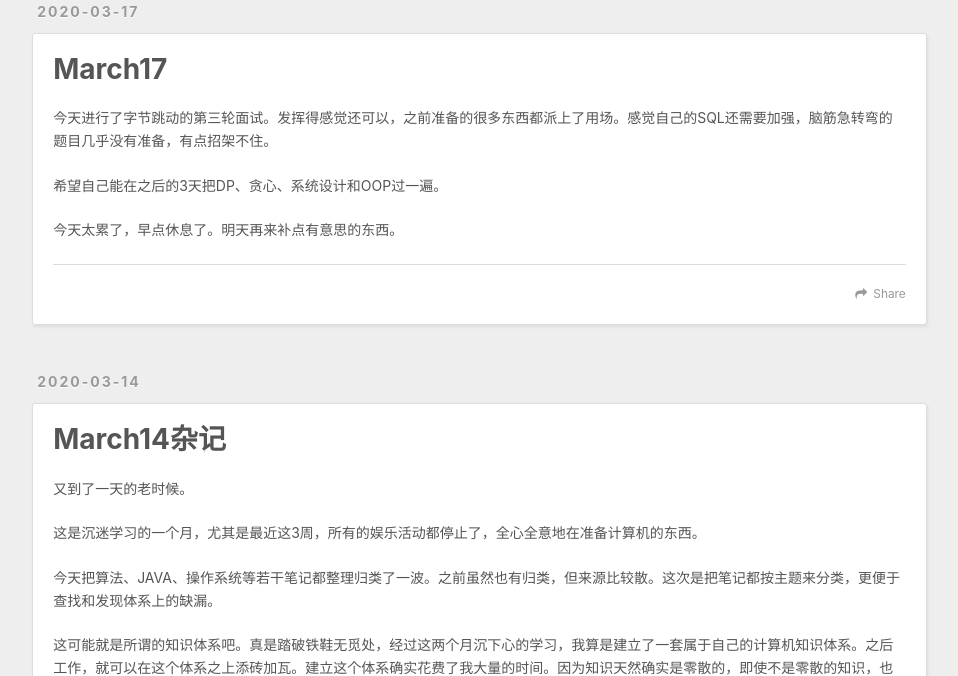
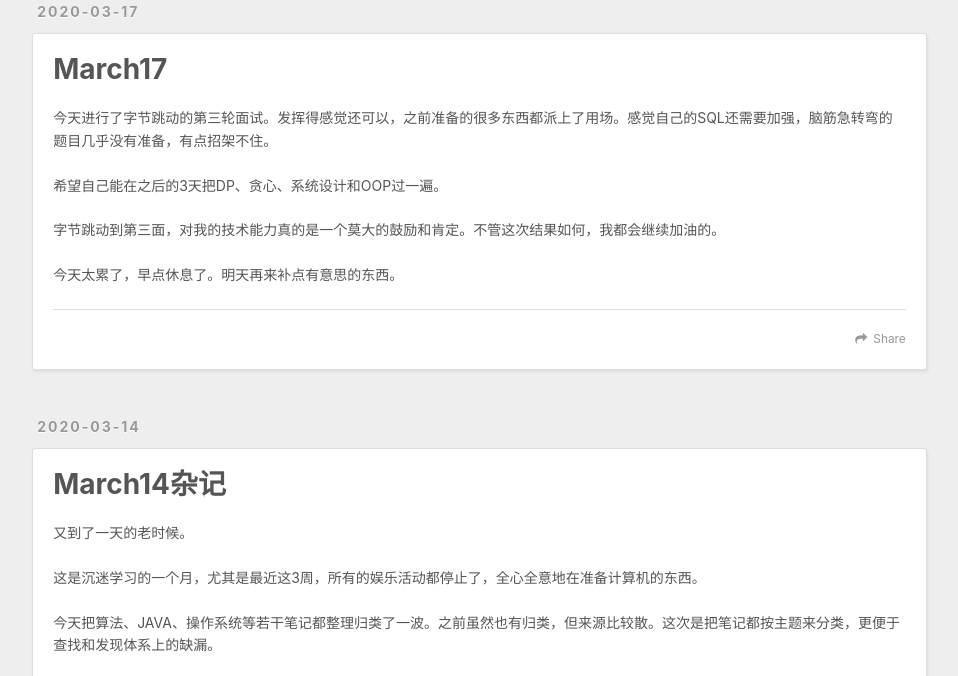
Before and after one commit to PYQ0423/PYQ0423.github.io, a plain HTML site: page index.html in a window 1280 px wide. Shown: the part 4261-4937 px from the top of the page, without its empty margins (8-966 px from the left). Drawn offline with nearby package versions, Linux system fonts and the light colour scheme.

Commit message:
Site updated: 2020-03-17 22:11:24

```diff
--- a/index.html
+++ b/index.html
@@ -174,6 +174,7 @@
 
         <p>今天进行了字节跳动的第三轮面试。发挥得感觉还可以，之前准备的很多东西都派上了用场。感觉自己的SQL还需要加强，脑筋急转弯的题目几乎没有准备，有点招架不住。</p>
 <p>希望自己能在之后的3天把DP、贪心、系统设计和OOP过一遍。</p>
+<p>字节跳动到第三面，对我的技术能力真的是一个莫大的鼓励和肯定。不管这次结果如何，我都会继续加油的。</p>
 <p>今天太累了，早点休息了。明天再来补点有意思的东西。</p>
 
 
```
Also changed, not shown: 2020/03/17/March17/index.html (+4 -3 lines).
